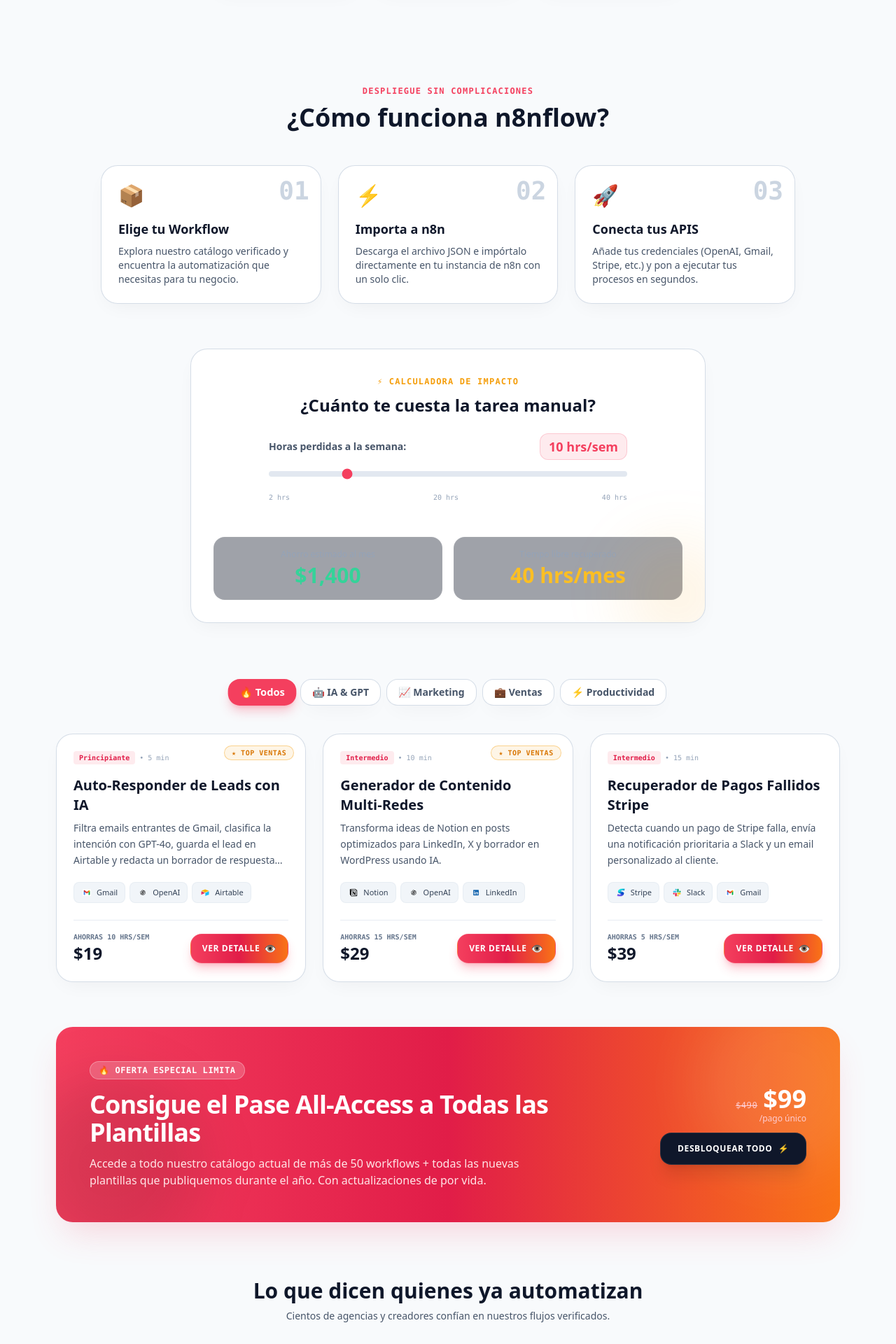
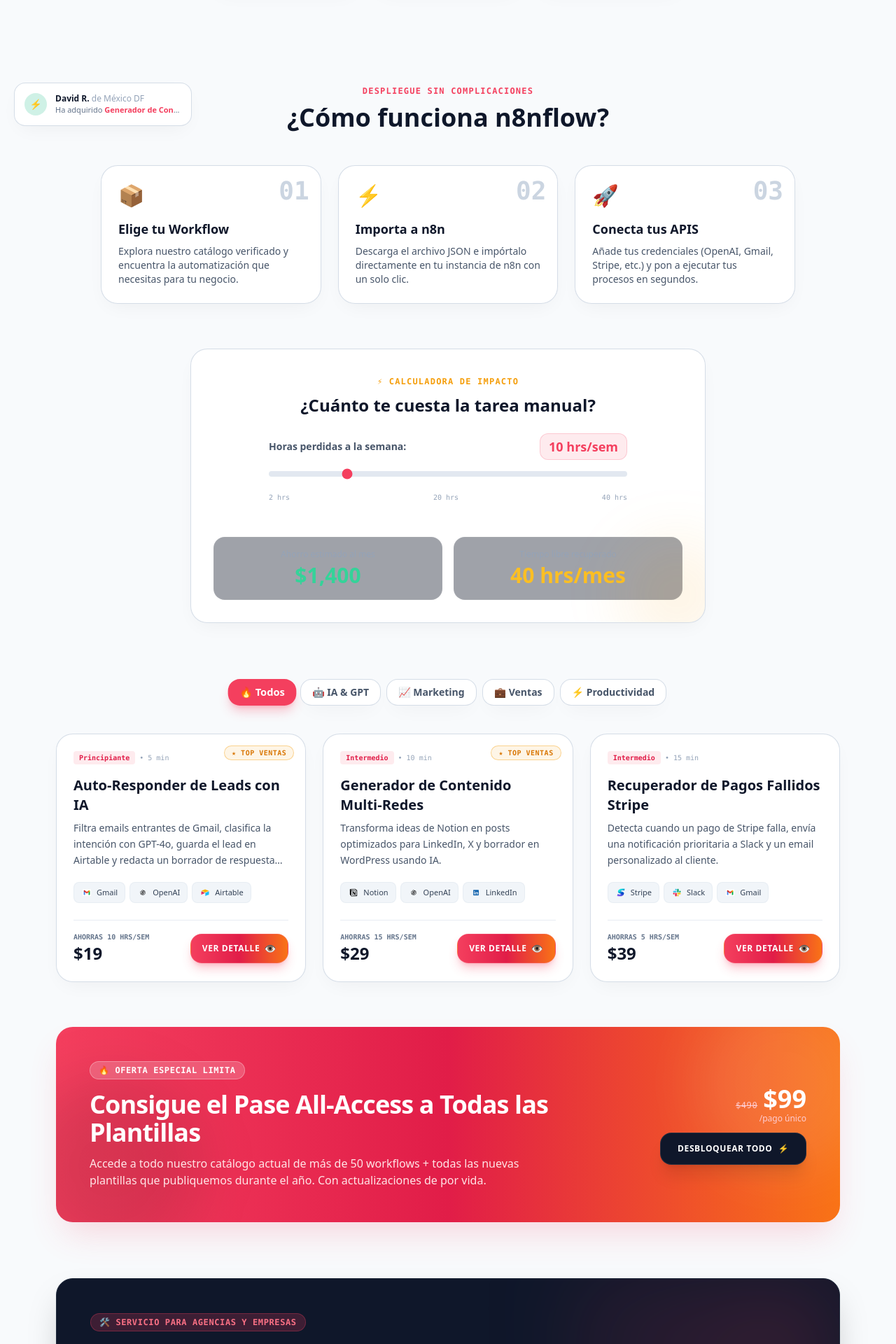
Before and after one commit to axiom-systemstech/n8nflow, a Next.js app: page / in a window 1280 px wide. Shown: the part 600-2520 px from the top of the page at 70% size. Built offline with nearby package versions, Linux system fonts and the light colour scheme.

Commit message:
Add CustomServiceAndGuarantee and LiveSalesNotifier components

```diff
--- a/src/app/page.tsx
+++ b/src/app/page.tsx
@@ -9,9 +9,11 @@
 import WorkflowGrid from '../components/WorkflowGrid';
 import WorkflowModal from '../components/WorkflowModal';
 import BundleBanner from '../components/BundleBanner';
+import CustomServiceAndGuarantee from '../components/CustomServiceAndGuarantee';
 import Testimonials from '../components/Testimonials';
 import Newsletter from '../components/Newsletter';
 import FaqSection from '../components/FaqSection';
+import LiveSalesNotifier from '../components/LiveSalesNotifier';
 import { WORKFLOWS } from '../data/workflows';
 import { Workflow } from '../types/workflow';
 
@@ -56,6 +58,8 @@
 
       <BundleBanner />
 
+      <CustomServiceAndGuarantee />
+
       <Testimonials />
 
       <Newsletter />
@@ -67,6 +71,8 @@
         onClose={() => setSelectedWorkflow(null)}
       />
 
+      <LiveSalesNotifier />
+
       <footer className="text-center text-xs text-slate-500 dark:text-slate-400 py-8 border-t border-slate-200/20 dark:border-slate-800/40">
         <p>© {new Date().getFullYear()} n8nflow. Diseñado para automatizadores profesionales.</p>
       </footer>
```
